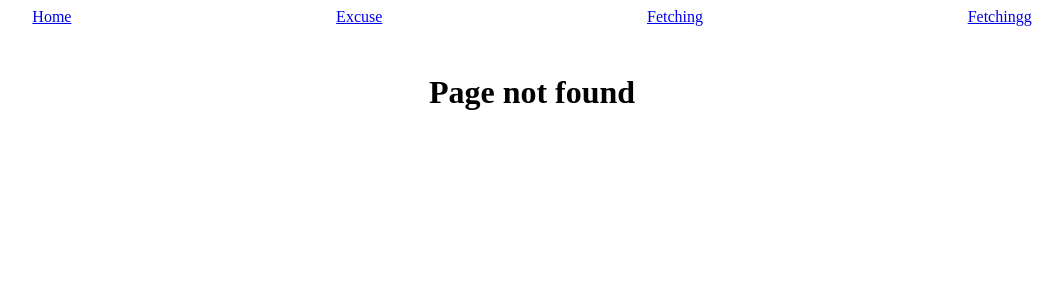
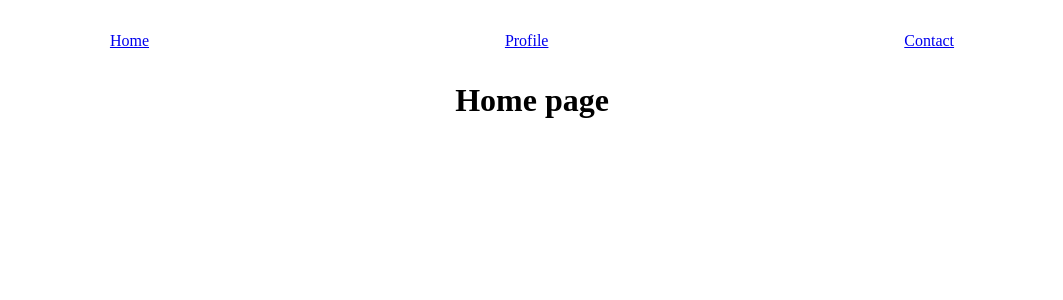
Before and after one commit to da-nn-yy/myReactJournyStart, a React (Create React App) app: page /Home in a window 1280 px wide. Before the commit this address had no page. Shown: the top 300 px of the page, without its empty margins (108-1171 px from the left). Built offline with nearby package versions, Linux system fonts and the light colour scheme.

Commit message:
added: PageRouter.js , Contact,Home,Profile pages and ChangeProfile Component

```diff
--- a/src/App.js
+++ b/src/App.js
@@ -1,12 +1,12 @@
 import './App.css';
 import React from 'react';
-import ReactRouter from './ReactRouter'
+import { PageRouter } from './PageRouter';
 
 
 function App() {
 
   return <div className='App'>
-    <ReactRouter />
+    <PageRouter/>
   </div>
 }
 
--- /dev/null
+++ b/src/Components/ChangeProfile.js
@@ -0,0 +1,5 @@
+export const ChangeProfile = () => {
+  return (
+
+  )
+};
--- /dev/null
+++ b/src/PageRouter.js
@@ -0,0 +1,24 @@
+import { BrowserRouter as Router,Routes,Route,Link } from "react-router-dom";
+import { Home} from './pages/Home';
+import { Profile} from './pages/Profile';
+import { Contact} from './pages/Contact';
+
+
+export const PageRouter = () => {
+  return (
+    <Router>
+      <div style={{display:"flex", justifyContent:"space-around", margin:"2rem"}}>
+        <Link to="/Home">Home</Link>
+        <Link to="/Profile">Profile</Link>
+        <Link to="/Contact">Contact</Link>
+      </div>
+      <Routes>
+        <Route path="/" element={<Home/>}/>
+        <Route path="/Home" element={<Home/>}/>
+        <Route path="/Profile" element={<Profile/>}/>
+        <Route path="/Contact" element={<Contact/>}/>
+        <Route path="*" element={<h1>Page not Found</h1>}/>
+      </Routes>
+    </Router>
+  )
+}
--- /dev/null
+++ b/src/pages/Contact.js
@@ -0,0 +1,3 @@
+export const Contact = () => {
+  return <h1>Contact page</h1>
+}
--- /dev/null
+++ b/src/pages/Home.js
@@ -0,0 +1,3 @@
+export const Home = () => {
+  return <h1>Home page</h1>
+}
--- /dev/null
+++ b/src/pages/Profile.js
@@ -0,0 +1,3 @@
+export const Profile = () => {
+  return <h1>Profile</h1>
+}
```
